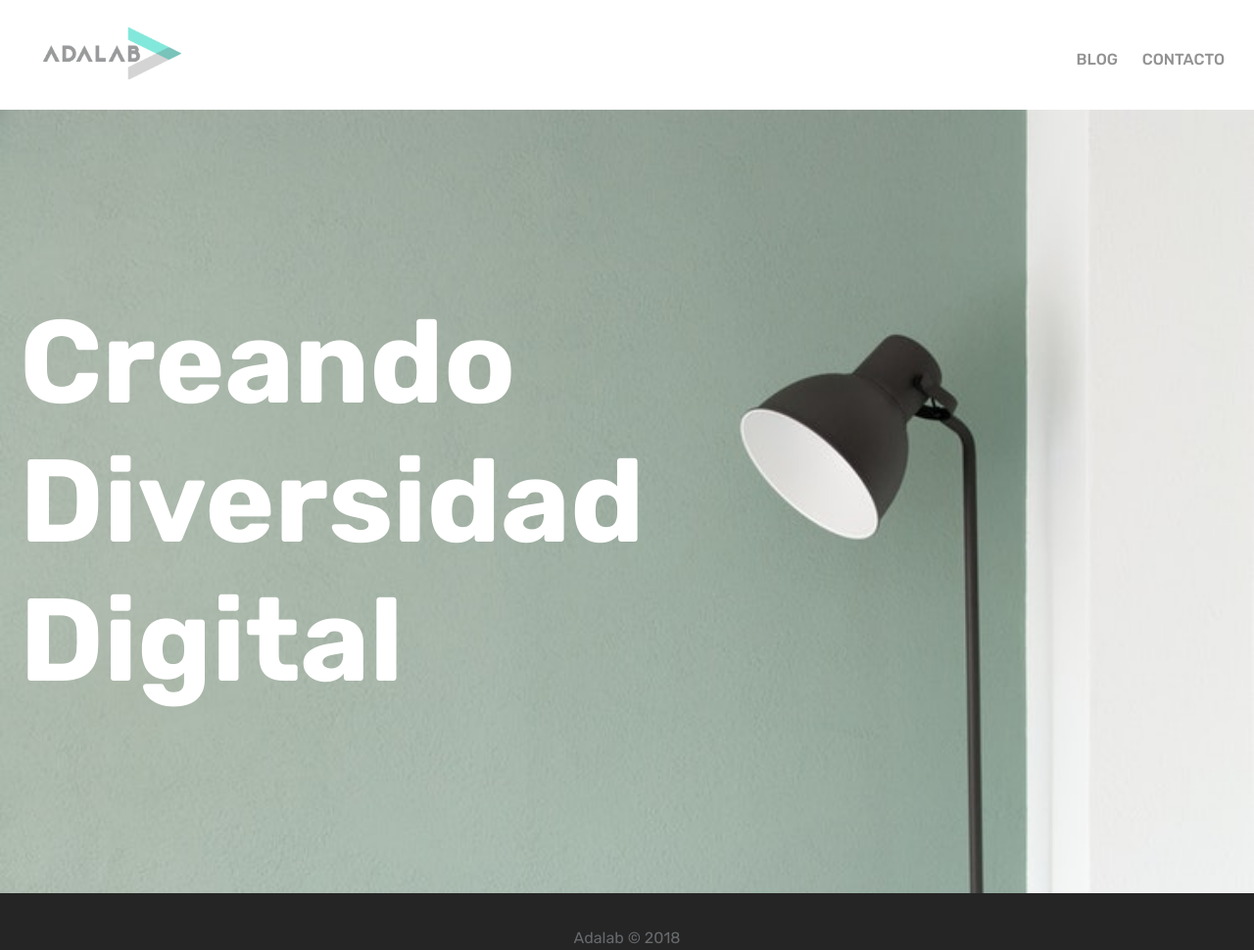
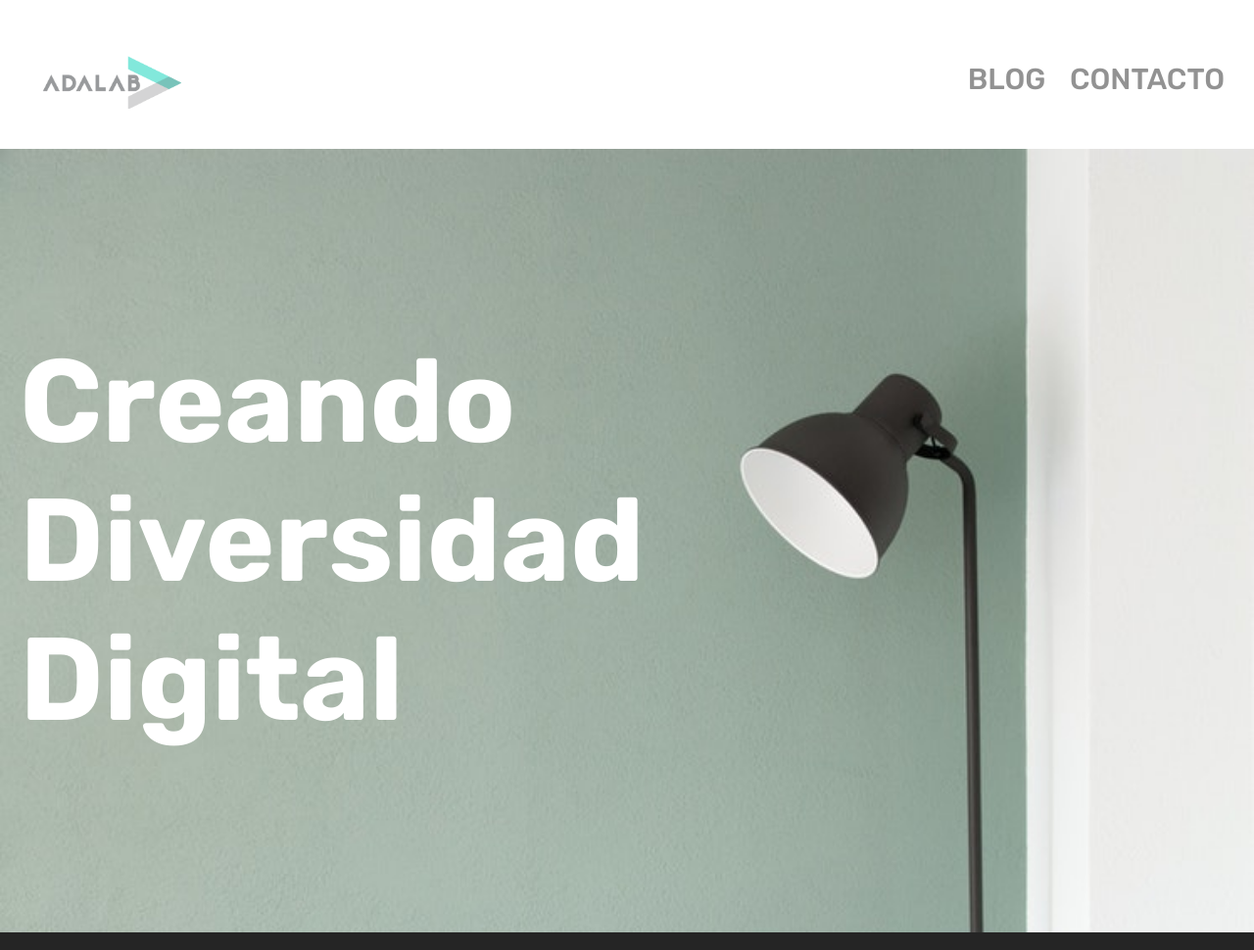
Before and after one commit to palomaviolin/html-css__exercise-2__disneyworld, a website: page docs/index.html in a window 1280 px wide. Shown: the top 970 px of the page at 98% size. Drawn offline with nearby package versions, Linux system fonts and the light colour scheme; files that its build step writes are made by us from their sources.

Commit message:
Change html language and others

```diff
--- a/_src/assets/scss/main.scss
+++ b/_src/assets/scss/main.scss
@@ -6,17 +6,19 @@
 }
 
 .header {
-  height: 112px;
+  height: 132px;
   text-transform: uppercase;
   font-size: 16px;
   font-weight: 500;
   display: flex;
   justify-content: center;
   align-items: center;
+  margin-top: 20px;
 }
 
 .blog-and-contact {
   margin-top: 10px;
+  margin-bottom: 20px;
 }
 
 .blog,
@@ -105,6 +107,14 @@ h1 {
   .main {
     font-size: 60px;
   }
+
+  .blog {
+    font-size: 30px;
+  }
+
+  .contact {
+    font-size: 30px;
+  }
 }
 
 @media all and (min-width: 1024px) {
```
Also changed, not shown: _src/templates/index.html (+1 -1 lines).
